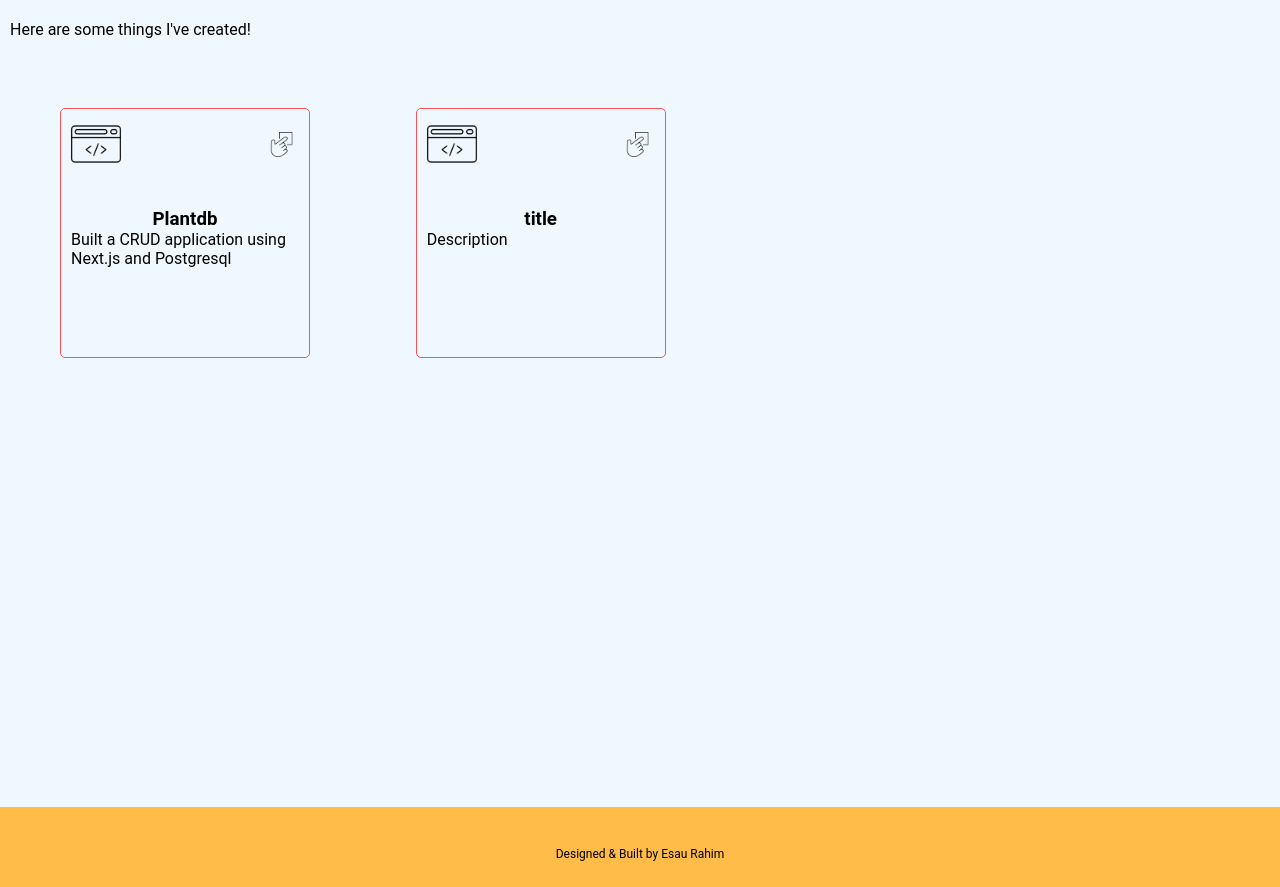
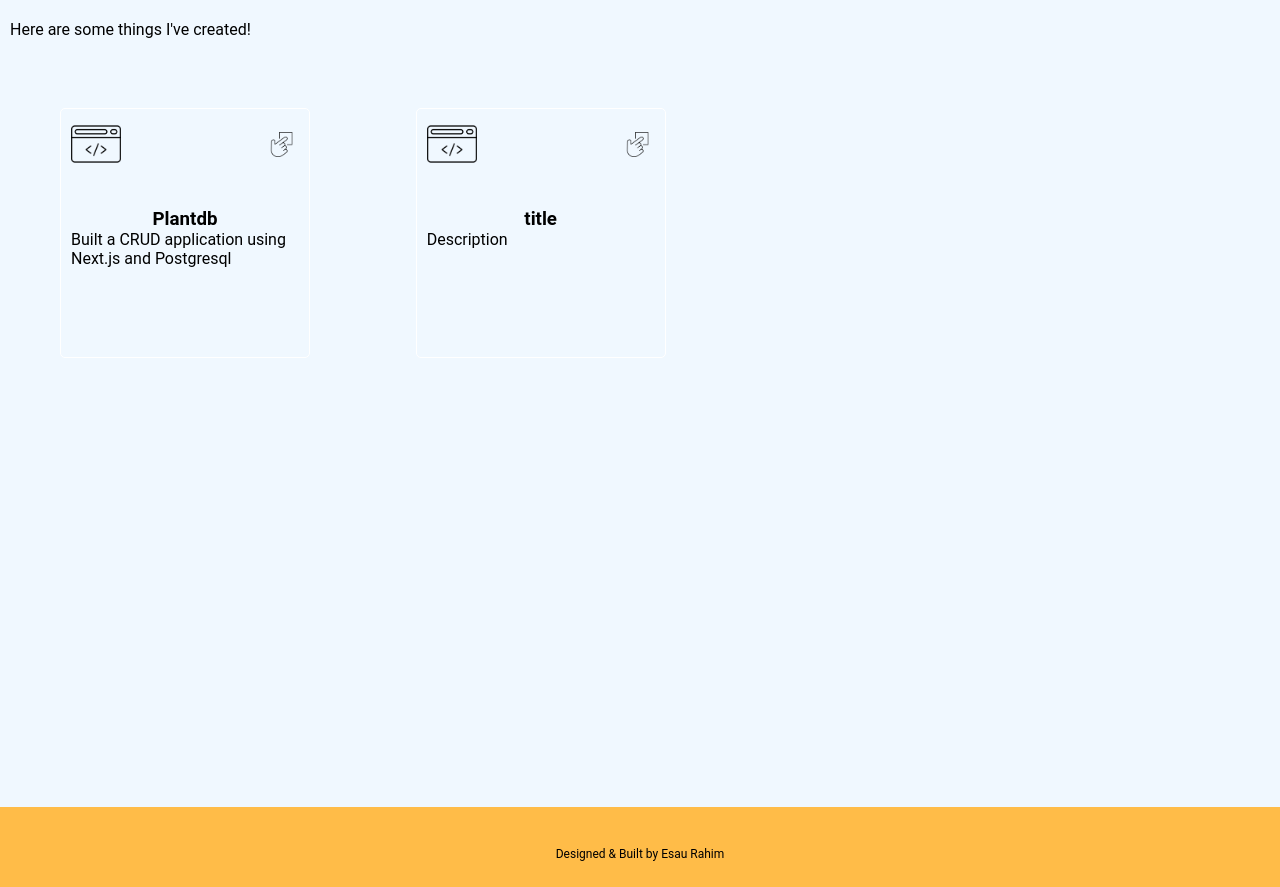
Before and after one commit to codehoover/personal_webpage, a Next.js app: page / in a window 1280 px wide. Shown: the part 2603-3490 px from the top of the page. Built offline with nearby package versions, Linux system fonts and the light colour scheme.

Commit message:
changed color theme

```diff
--- a/src/styles/main.css
+++ b/src/styles/main.css
@@ -448,7 +448,7 @@ input:invalid:focus{
     height: 250px;
     border-radius: 5px;
     padding: 10px;
-    border: 1px rgb(248, 85, 85) solid;
+    border: 1px white solid;
     display: inline-block;
     transition: 0.5s;
 }
```
